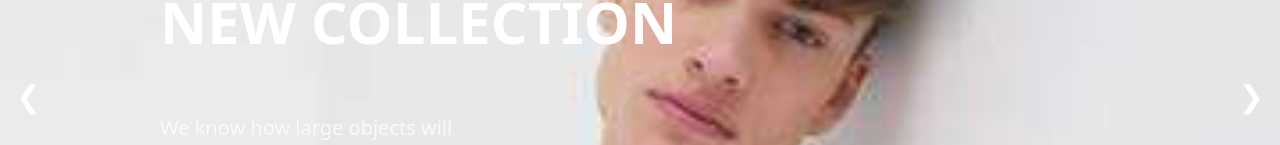
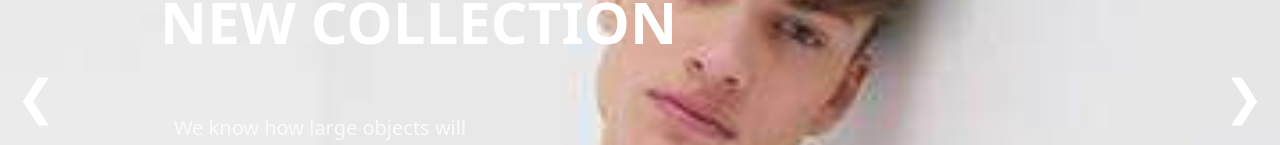
Before and after one commit to hmgny/Frontend_Final_Project_e-commerce, a React (Vite) app: page / in a window 1280 px wide. Shown: the part 338-483 px from the top of the page. Built offline with nearby package versions, Linux system fonts and the light colour scheme.

Commit message:
Slider componentine slider özelliği eklenerek dinamik hale getirildi.

```diff
--- a/src/components/Slider.jsx
+++ b/src/components/Slider.jsx
@@ -38,7 +38,7 @@ const Slider = () => {
           backgroundImage: `url(${sliderImages[currentIndex]})`,
         }}
       >
-        <div className="flex flex-col items-center sm:items-start gap-12 py-44 max-w-64 sm:max-w-none">
+        <div className="flex flex-col items-center sm:items-start gap-12 py-44 max-w-64 sm:max-w-none text-center">
           <h6 className="h6 font-bold">SUMMER 2020</h6>
           <h2 className="h2 sm:h1 font-bold">NEW COLLECTION</h2>
           <h4 className="h4 sm:h5 sm:max-w-80 text-lightGray">
@@ -52,13 +52,13 @@ const Slider = () => {
 
       {/* Sol ve sağ oklar */}
       <button
-        className="absolute left-4 top-1/2 transform -translate-y-1/2 text-3xl text-lightTextColor"
+        className="absolute left-4 top-1/2 transform -translate-y-1/2 text-5xl text-lightTextColor"
         onClick={goToPrev}
       >
         &#10094;
       </button>
       <button
-        className="absolute right-4 top-1/2 transform -translate-y-1/2 text-3xl text-lightTextColor"
+        className="absolute right-4 top-1/2 transform -translate-y-1/2 text-5xl text-lightTextColor"
         onClick={goToNext}
       >
         &#10095;
```
